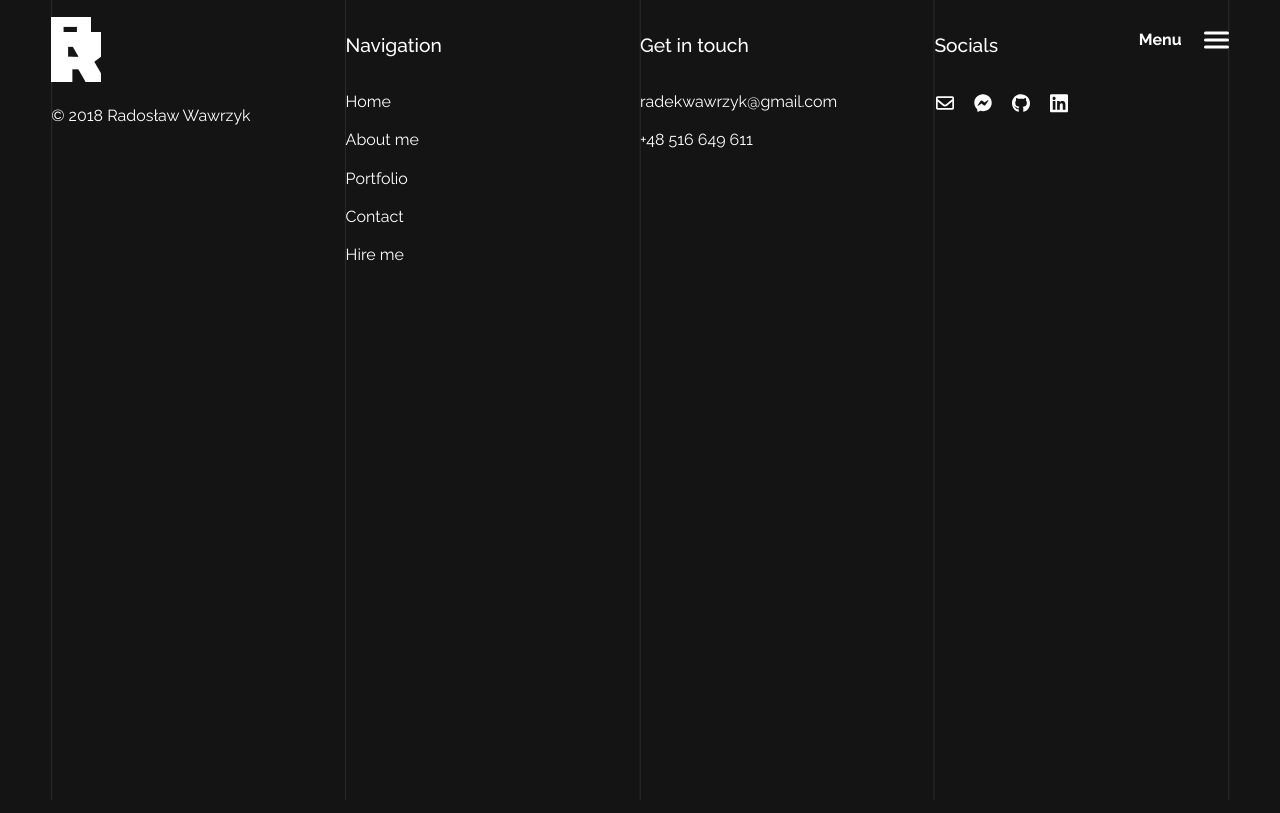
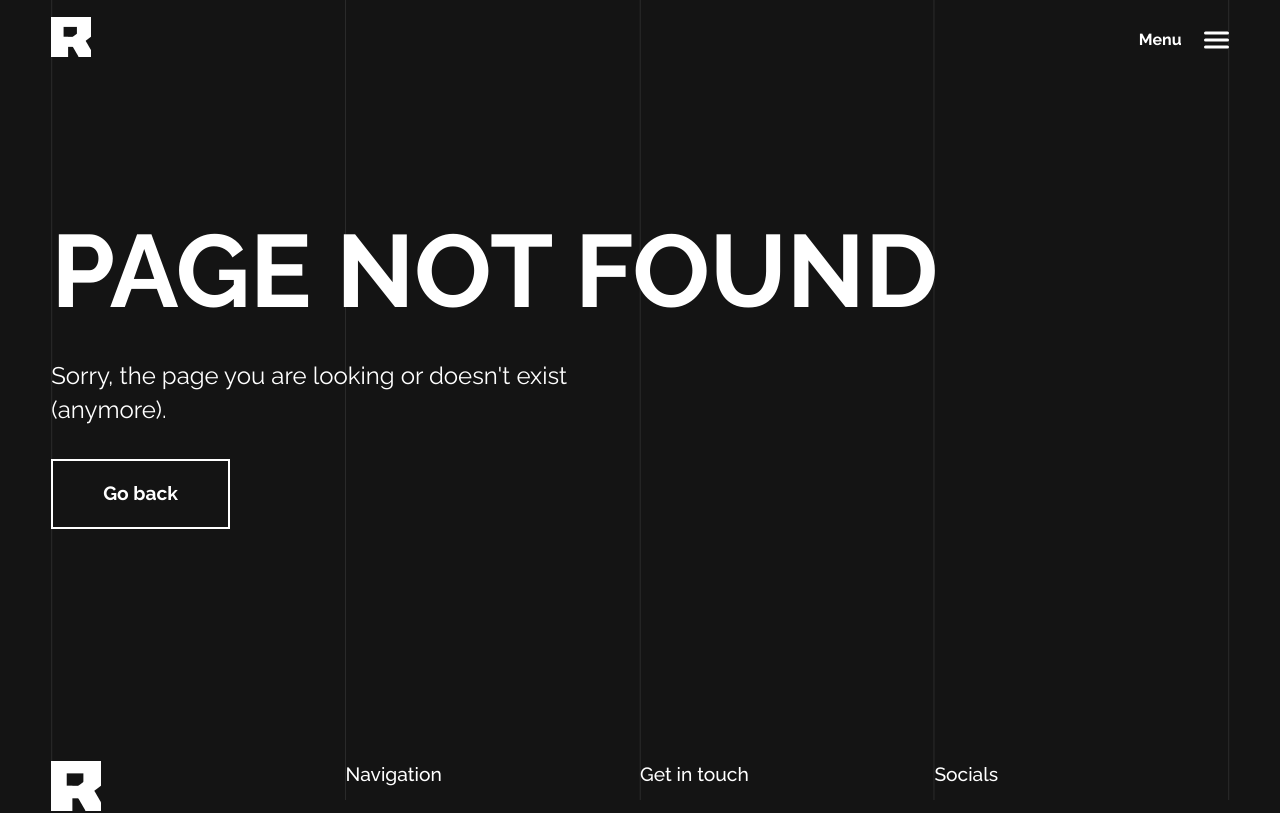
Before and after one commit to Radek-Wawrzyk/Portfolio-Front-End, a Nuxt app: page /404 in a window 1280 px wide. Shown: the top 813 px of the page. Built offline with nearby package versions, Linux system fonts and the light colour scheme.

Commit message:
Desktop 404 page

```diff
--- a/nuxt.config.js
+++ b/nuxt.config.js
@@ -51,5 +51,14 @@ export default {
   build: {
     extend (config, ctx) {
     }
-  }
+  },
+  router: {
+    extendRoutes (routes, resolve) {
+      routes.push({
+        name: 'error',
+        path: '*',
+        component: resolve(__dirname, 'pages/404/index.vue'),
+      });
+    },
+  },
 }
--- /dev/null
+++ b/pages/404/index.scss
@@ -0,0 +1,16 @@
+.not-found {
+  padding: 200px 0;
+
+  &__heading {
+    font-size: 8vw;
+    font-weight: bold;
+    text-transform: uppercase;
+
+  }
+
+  &__text {
+    margin: 1rem 0 2rem 0;
+    font-size: 1.5rem;
+    width: 50%;
+  }
+}
--- /dev/null
+++ b/pages/404/index.vue
@@ -0,0 +1,31 @@
+<template>
+  <div class="not-found">
+    <div class="container">
+      <h1 class="not-found__heading">
+        Page not found
+      </h1>
+      <p class="not-found__text">
+        Sorry, the page you are looking or doesn't exist (anymore).
+      </p>
+      <base-button
+        type="outline"
+        mode="link"
+      >
+        Go back
+      </base-button>
+    </div>
+  </div>
+</template>
+
+<script>
+const BaseButton = () => import('@/components/BaseButton/BaseButton.vue');
+
+export default {
+  name: 'PageNotFound',
+  components: {
+    BaseButton,
+  },
+};
+</script>
+
+<style lang="scss" scoped src="./index.scss" />
```
